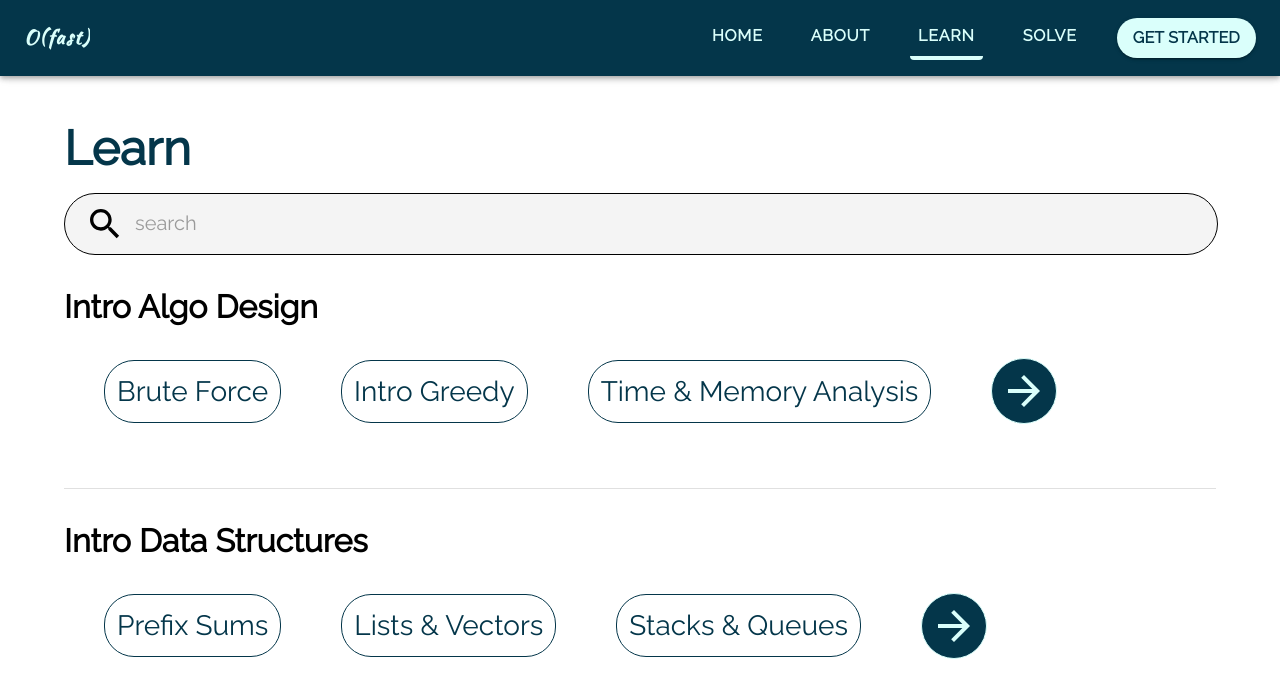
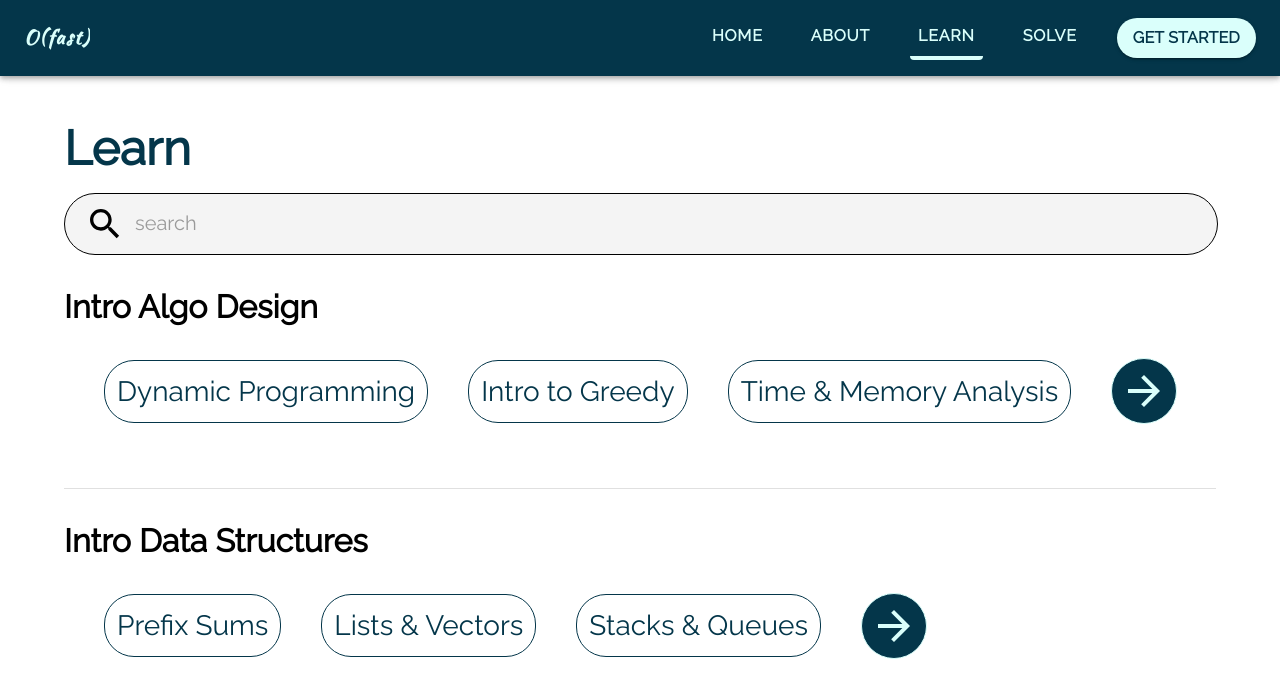
Before and after one commit to ofast-team/frontend, a React (Create React App) app: page /learn in a window 1280 px wide. Shown: the top 698 px of the page. Built offline with nearby package versions, Linux system fonts and the light colour scheme.

Commit message:
Automate lesson fetching from json

```diff
--- /dev/null
+++ b/src/lessons.json
@@ -0,0 +1,39 @@
+{
+  "dynamic_programming": {
+    "lessonName": "Dynamic Programming",
+    "lessonGroup": "Intro Algo Design",
+    "files": [
+      "RecursiveFunctions.mdx",
+      "RecursiveFunctions.mdx",
+      "Fitb1.mdx",
+      "Mcq1.mdx",
+      "OverlappingSubproblems.mdx",
+      "BuildingARecursiveFunction.mdx"
+    ]
+  },
+  "greedy": {
+    "lessonName": "Intro to Greedy",
+    "lessonGroup": "Intro Algo Design",
+    "files": []
+  },
+  "analysis": {
+    "lessonName": "Time & Memory Analysis",
+    "lessonGroup": "Intro Algo Design",
+    "files": []
+  },
+  "prefsum": {
+    "lessonName": "Prefix Sums",
+    "lessonGroup": "Intro Data Structures",
+    "files": []
+  },
+  "lists": {
+    "lessonName": "Lists & Vectors",
+    "lessonGroup": "Intro Data Structures",
+    "files": []
+  },
+  "stacks": {
+    "lessonName": "Stacks & Queues",
+    "lessonGroup": "Intro Data Structures",
+    "files": []
+  }
+}
--- a/src/pages/LearnPage.tsx
+++ b/src/pages/LearnPage.tsx
@@ -10,6 +10,7 @@ import {
 import ArrowForwardIcon from '@mui/icons-material/ArrowForward'
 import { styled } from '@mui/material/styles'
 
+import lessonsData from '../lessons.json'
 import SearchBar from '../components/SearchBar'
 import InlineSpacing from '../components/InlineSpacing'
 import { Link } from 'react-router-dom'
@@ -65,38 +66,13 @@ interface lesson {
   urlParam: string
 }
 
-const lessons: lesson[] = [
-  {
-    group: 'Intro Algo Design',
-    name: 'Brute Force',
-    urlParam: 'dynamic_programming',
-  },
-  {
-    group: 'Intro Algo Design',
-    name: 'Intro Greedy',
-    urlParam: 'greedy',
-  },
-  {
-    group: 'Intro Algo Design',
-    name: 'Time & Memory Analysis',
-    urlParam: 'dynamic_programming',
-  },
-  {
-    group: 'Intro Data Structures',
-    name: 'Prefix Sums',
-    urlParam: 'dynamic_programming',
-  },
-  {
-    group: 'Intro Data Structures',
-    name: 'Lists & Vectors',
-    urlParam: 'dynamic_programming',
-  },
-  {
-    group: 'Intro Data Structures',
-    name: 'Stacks & Queues',
-    urlParam: 'dynamic_programming',
-  },
-]
+const lessons: lesson[] = Object.entries(lessonsData).map((lessonData) => {
+  return {
+    group: lessonData[1].lessonGroup,
+    name: lessonData[1].lessonName,
+    urlParam: lessonData[0],
+  }
+})
 
 export default function LearnPage() {
   const groupedLessons: Record<string, lesson[]> = {}
@@ -115,7 +91,7 @@ export default function LearnPage() {
         Learn
       </Typography>
 
-      <SearchBar />
+      <SearchBar value="" onChange={() => {}} onClick={() => {}} />
 
       {Object.entries(groupedLessons).map((lessonGroup, groupIndex) => {
         return (
@@ -132,7 +108,7 @@ export default function LearnPage() {
                       {lesson.name}
                     </Link>
                   </LessonButton>
-                  <InlineSpacing spacing={60} />
+                  <InlineSpacing spacing={40} />
                 </React.Fragment>
               ))}
 
--- a/src/pages/LessonPage.tsx
+++ b/src/pages/LessonPage.tsx
@@ -1,10 +1,12 @@
 import React, { useEffect, useState, useRef } from 'react'
 import { Box, Container, Typography } from '@mui/material'
+import lessons from '../lessons.json'
 
 import './LessonPage.css'
 import '../components/ReadingBlock.css'
 
 import MDX from '../components/MDXRenderer'
+import { useParams, Navigate } from 'react-router-dom'
 
 function getWindowDimensions() {
   const { innerWidth: width, innerHeight: height } = window
@@ -74,18 +76,26 @@ function LessonBlockWrapper({
 }
 
 export default function LessonPage() {
-  const blocks = [
-    <MDX path="/lessons/dynamic_programming/RecursiveFunctions.mdx" />,
-    <MDX path="/lessons/dynamic_programming/Fitb1.mdx" />,
-    <MDX path="/lessons/dynamic_programming/Mcq1.mdx" />,
-    <MDX path="/lessons/dynamic_programming/OverlappingSubproblems.mdx" />,
-    <MDX path="/lessons/dynamic_programming/BuildingARecursiveFunction.mdx" />,
-  ]
+  const params = useParams()
+  const lesson: string = params.lesson as string
+
+  if (!(lesson in lessons)) {
+    return <Navigate to="/learn" replace />
+  }
+
+  const blockFilenames: string[] =
+    'files' in lessons[lesson] ? lessons[lesson].files : []
+
+  const blocks: JSX.Element[] = blockFilenames.map((lessonFilename) => (
+    <MDX path={'/lessons/' + lesson + '/' + lessonFilename} />
+  ))
+
   const blockRefs = useRef(new Array(blocks.length))
-  const [offsetY, setOffsetY] = useState(0)
-  const [windowDimensions, setWindowDimensions] = useState(
-    getWindowDimensions(),
-  )
+  const [offsetY, setOffsetY] = useState<number>(0)
+  const [windowDimensions, setWindowDimensions] = useState<{
+    width: number
+    height: number
+  }>(getWindowDimensions())
 
   const currentIndex = () => {
     if (!blockRefs.current[0]) {
```
